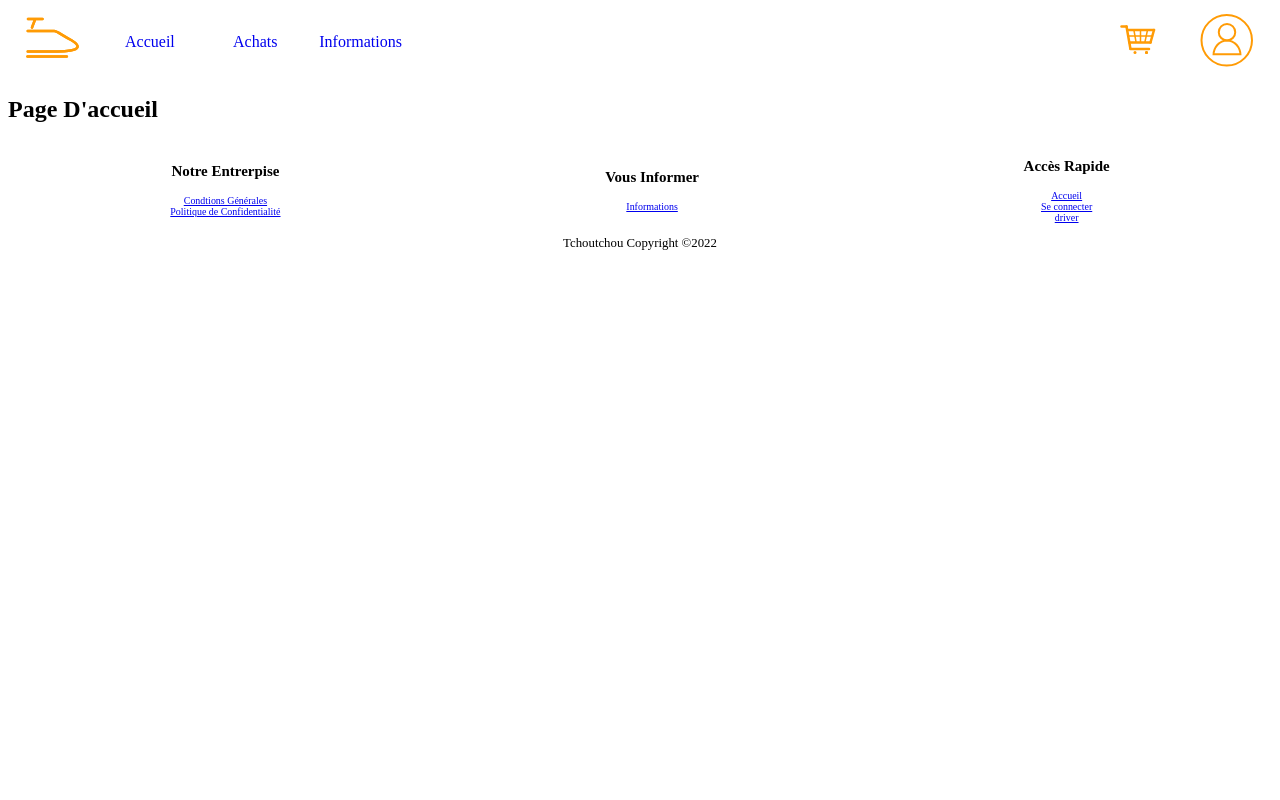
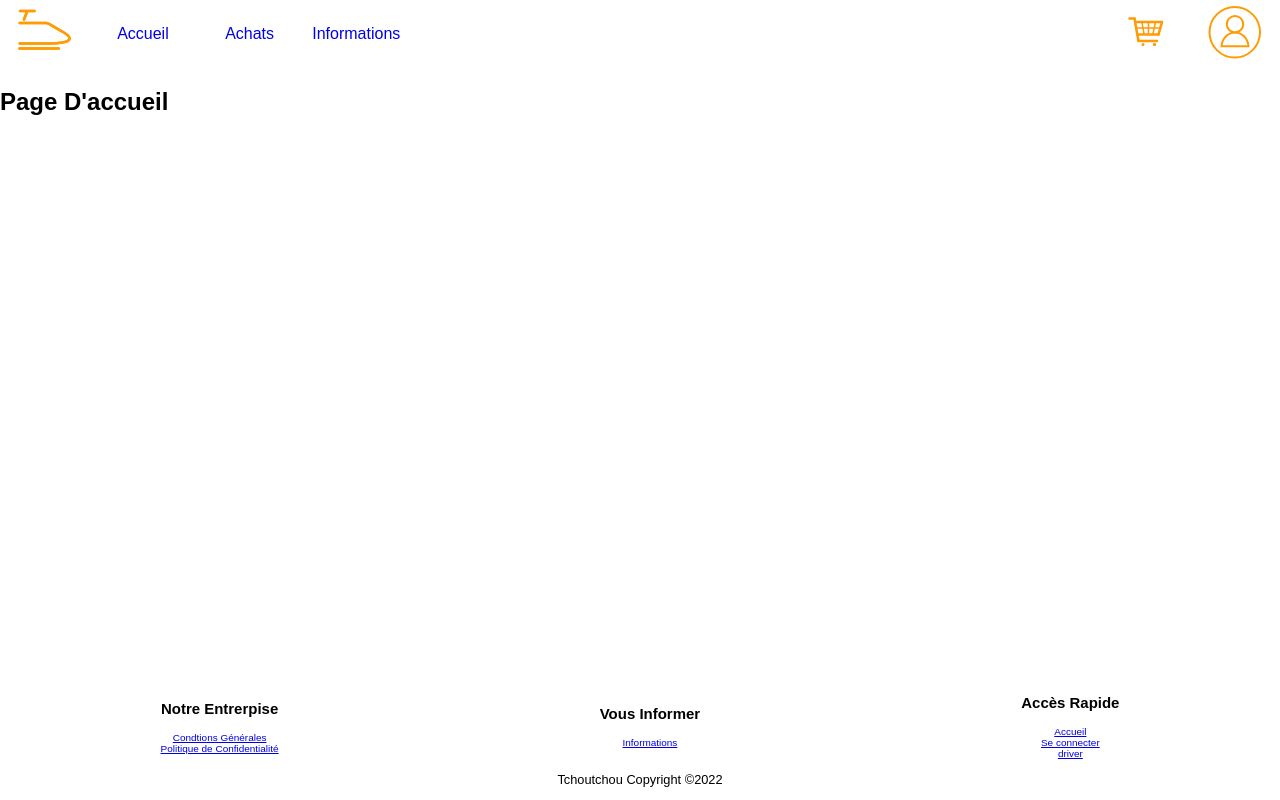
Before and after one commit to icepick4/TchouTchou, a PHP site: page / in a window 1280 px wide. Run offline with PHP 8.4, Linux system fonts and the light colour scheme.

Commit message:
Conflit bétise

```diff
--- a/assets/css/common.css
+++ b/assets/css/common.css
@@ -1,23 +1,12 @@
-<<<<<<< HEAD
 :root {
   --main-color: #ff9b05;
   --second-color: #ff6b08;
   --bg-white-color: #efeded;
   --bg-black-color: #1e1e1e;
   --bg-black-second-color: #4f3510;
-  --radius: 8px;
-  --margin: 4px;
-=======
-:root{
---main-color: #FF9B05;
---second-color: #FF6B08;
---bg-white-color: #EFEDED;
---bg-black-color: #1E1E1E;
---bg-black-second-color: #4F3510;
   --bg-header-color: #151616;
   --radius: 8px;
   --margin: 4px;
->>>>>>> b11571676b24faae394b8ab00f1580de09b034cf
 }
 
 @media (prefers-color-scheme: dark) {
@@ -25,41 +14,27 @@
     background-color: var(--bg-black-color);
     color: var(--bg-white-color);
   }
-	.cgu a
-	{
-		color :var(--bg-white-color);
+  .cgu a {
+    color: var(--bg-white-color);
   }
-	.cgu h1
-	{
+  .cgu h1 {
     background-color: var(--main-color);
   }
-	.cgu h2
-	{
-		color:var(--main-color);
+  .cgu h2 {
+    color: var(--main-color);
   }
 
-	.cgu h3
-	{
-		color:var(--second-color);
+  .cgu h3 {
+    color: var(--second-color);
   }
 }
 
 body {
-<<<<<<< HEAD
   font-family: Poppins, sans-serif;
-  background-color: var(--bg-black-color);
-  color: var(--bg-white-color);
   margin: 0;
   display: flex;
   flex-direction: column;
   min-height: 100vh;
-=======
-	font-family: Poppins, sans-serif;
-	margin: 0;
-	display: flex;
-	flex-direction: column;
-	min-height: 100vh ;
->>>>>>> b11571676b24faae394b8ab00f1580de09b034cf
 }
 
 #main {
@@ -77,30 +52,3 @@ body {
   padding-top: 10%;
   padding-bottom: 5%;
 }
-
-<<<<<<< HEAD
-.cgu {
-  margin: 6%;
-}
-
-.cgu a {
-  color: white;
-}
-
-.cgu h1 {
-  font-size: 170%;
-  background-color: var(--main-color);
-  width: fit-content;
-  padding: 1vh;
-  border-radius: 1em;
-}
-
-.cgu h2 {
-  color: var(--main-color);
-}
-
-.cgu h3 {
-  color: var(--second-color);
-}
-=======
->>>>>>> b11571676b24faae394b8ab00f1580de09b034cf
```
Lines whose indentation alone changed are shown as unchanged.
